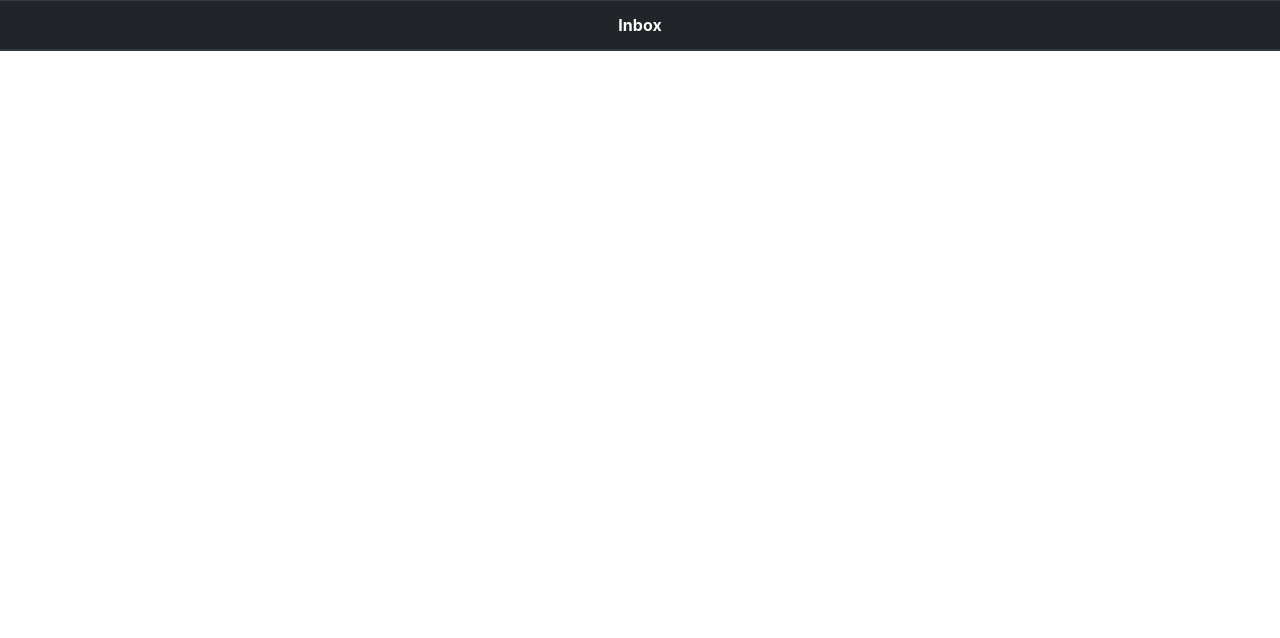
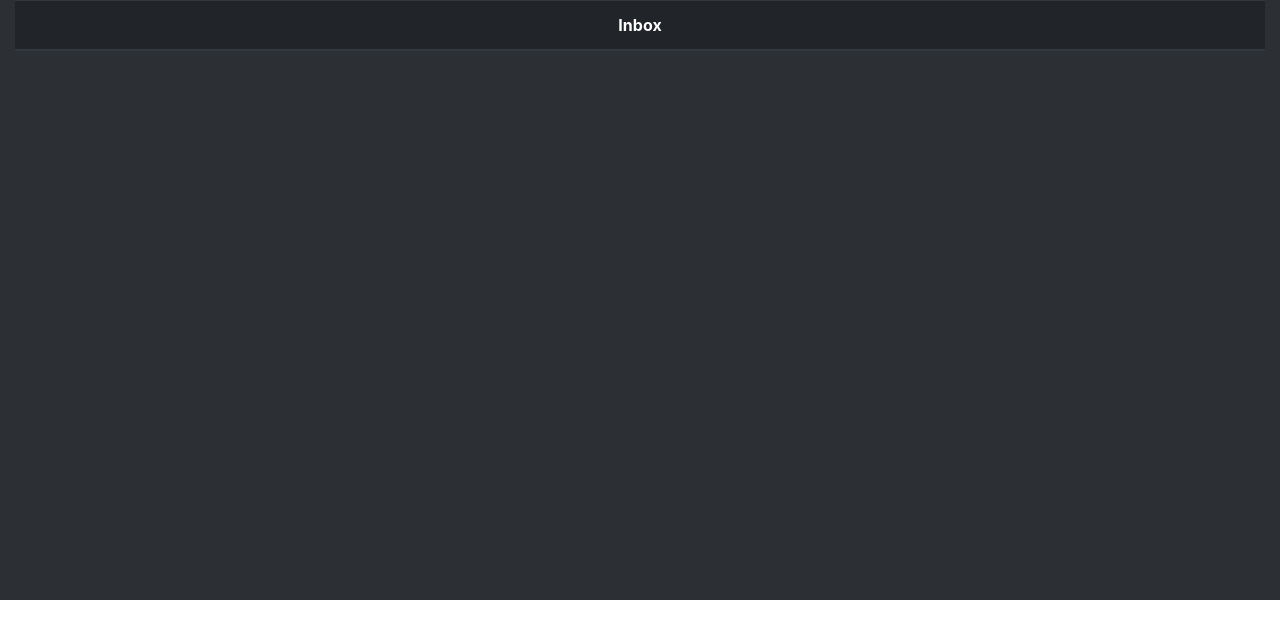
Before and after one commit to heyapricot/ToDo.js, a website built with webpack: page index.html in a window 1280 px wide. Built offline with nearby package versions, Linux system fonts and the light colour scheme.

Commit message:
Defined style for table and table container. Table has a body

```diff
--- a/index.html
+++ b/index.html
@@ -4,6 +4,7 @@
     <meta charset="UTF-8">
     <title>To Do</title>
     <link rel="stylesheet" href="https://stackpath.bootstrapcdn.com/bootstrap/4.1.3/css/bootstrap.min.css" integrity="sha384-MCw98/SFnGE8fJT3GXwEOngsV7Zt27NXFoaoApmYm81iuXoPkFOJwJ8ERdknLPMO" crossorigin="anonymous">
+    <link rel="stylesheet" href="styles/style.css">
 </head>
 <body>
     <script src="main.js"></script>
--- a/src/scenes/Home/Home.js
+++ b/src/scenes/Home/Home.js
@@ -7,9 +7,17 @@ const Home = ((project)=>{
         return node;
     })();
 
+    let container = ((parentNode, id)=>{
+        let obj = Bootstrap.createElement('div',['container-fluid'],parentNode);
+        let node = obj.node;
+        node.id = id;
+
         let table = ((parentNode, project)=>{
             let obj = Bootstrap.createElement('table',['table','table-dark'],parentNode);
-        let node = obj.node;
+            let node = ((node, id)=>{
+                node.id = id;
+                return node;
+            })(obj.node, 'taskTable');
 
             let head = ((parentNode, project)=>{
                 let obj = Bootstrap.createElement('thead',[],parentNode);
@@ -28,10 +36,21 @@ const Home = ((project)=>{
                 return {node}
             })(obj.node, project);
 
+            let body = ((parentNode)=>{
+                let node = Bootstrap.createElement('tbody',[],parentNode).node;
+
+                return {node}
+            })(obj.node);
+
             return {node}
         })(node, project);
 
-    return {node, table}
+        return {node,table}
+
+    })(node, 'taskTableContainer');
+
+
+    return {node, container}
 })(ToDo.currentProject);
 
 module.exports = {
--- /dev/null
+++ b/styles/style.css
@@ -0,0 +1,8 @@
+#main {
+    background-color: #212529;
+}
+
+#taskTableContainer {
+    height: 75vh;
+    background-color: rgba(255,255,255,0.05);
+}
```
Lines whose indentation alone changed are shown as unchanged.
